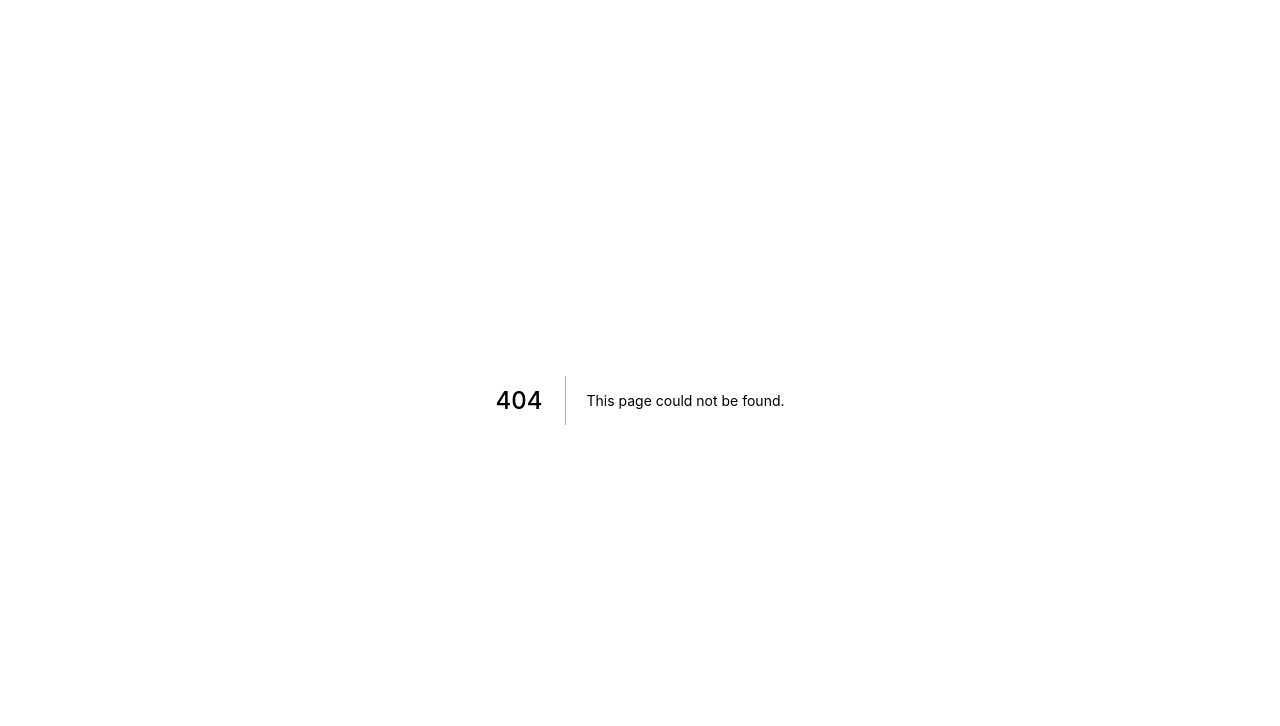
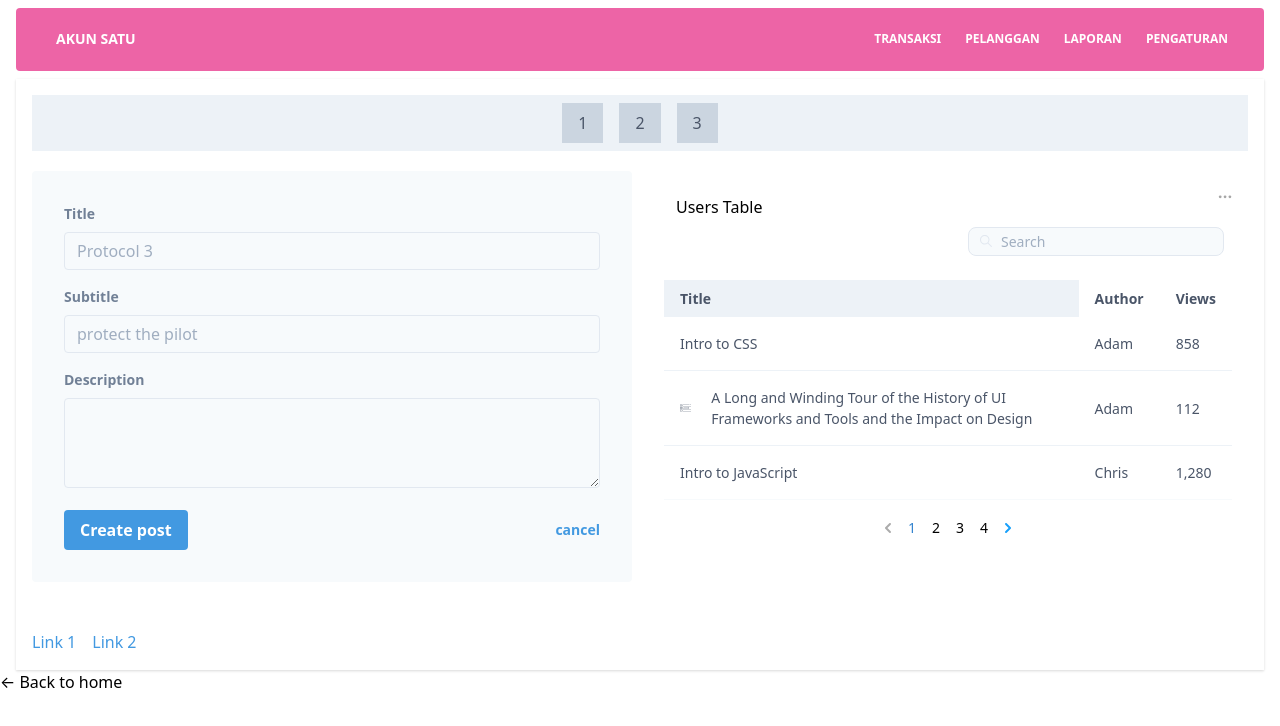
Before and after one commit to ramajedd/aplikasiKoperasi, a Next.js app: page /pg/transaksi/penjualan in a window 1280 px wide. Before the commit this address had no page. Shown: the top 726 px of the page. Built offline with nearby package versions, Linux system fonts and the light colour scheme.

Commit message:
perbaikan komponen

```diff
--- a/components/formTransaksi.js
+++ b/components/formTransaksi.js
@@ -1,11 +1,8 @@
-import React from "react";
-import Tabel from "../components/table"
+import React, { Fragment } from "react";
 
 export default function FormTransaksi(props) {
     //console.log(props);
     return (
-
-        <div className="grid grid-cols-1 sm:grid-cols-1 md:grid-cols-1 lg:grid-cols-2 xl:grid-cols-2 gap-4 pt-5 pb-8">
         <form className="bg-gray-100 rounded p-8">
             <div className="mb-4">
                 <label className="block text-gray-600 text-sm font-semibold mb-2" for="title">
@@ -58,10 +55,7 @@ export default function FormTransaksi(props) {
                             </a>
             </div>
         </form>
-            <div className="bg-gray-200 ">
-                <Tabel/>
-            </div>
-        </div>
+
 
     );
 }
--- a/components/layoutKonten.js
+++ b/components/layoutKonten.js
@@ -1,4 +1,4 @@
-import React from "react";
+import React, { Fragment } from "react";
 
 export default function LayoutKonten(props) {
   //console.log(props);
@@ -6,16 +6,21 @@ export default function LayoutKonten(props) {
     <div className="w-full px-4">
       <div className="shadow p-4 bg-white">
         <div className="text-left">
-          {props.type!=='home'&&
+          {props.type !== 'home' &&
+            <Fragment>
               <div className="flex justify-center bg-gray-200">
                 <div className="text-gray-700 text-center bg-gray-400 px-4 py-2 m-2">1</div>
                 <div className="text-gray-700 text-center bg-gray-400 px-4 py-2 m-2">2</div>
                 <div className="text-gray-700 text-center bg-gray-400 px-4 py-2 m-2">3</div>
               </div>
+
+            </Fragment>
+
           }
 
-
+            <div className={props.type==='konten'&&"grid grid-cols-1 sm:grid-cols-1 md:grid-cols-1 lg:grid-cols-2 xl:grid-cols-2 gap-4 pt-5 pb-8"}>
               {props.children}
+            </div>
 
         </div>
 
--- a/components/menu.js
+++ b/components/menu.js
@@ -36,7 +36,7 @@ export default function Menu({ fixed }) {
               <ul className="flex flex-col lg:flex-row list-none lg:ml-auto">
                 <li className="nav-item">
 
-                  <Link href="/pg/transaksi/pembayaran">
+                  <Link href="/pg/transaksi/penjualan">
                     <a className="px-3 py-2 flex items-center text-xs uppercase font-bold leading-snug text-white hover:opacity-75">
                       Transaksi
                     </a>
--- a/pages/pg/transaksi/pembayaran.js
+++ b/pages/pg/transaksi/penjualan.js
@@ -1,7 +1,8 @@
 //import Head from 'next/head'
 import LayoutKonten from '../../../components/layoutKonten'
 import Layout from '../../../components/layout'
-import FormPembayaran from '../../../components/formTransaksi'
+import FormTransaksi from '../../../components/formTransaksi'
+import Tabel from "../../../components/table"
 //import React, { useState } from 'react';
 
 export default function Transaksi() {
@@ -9,8 +10,9 @@ export default function Transaksi() {
   //const warna = status?'success':'error';
   return (
     <Layout>
-      <LayoutKonten>
-        <FormPembayaran/>
+      <LayoutKonten type='konten'>
+        <FormTransaksi/>
+        <Tabel/>
       </LayoutKonten>
     </Layout>
 
```
Lines whose indentation alone changed are shown as unchanged.
